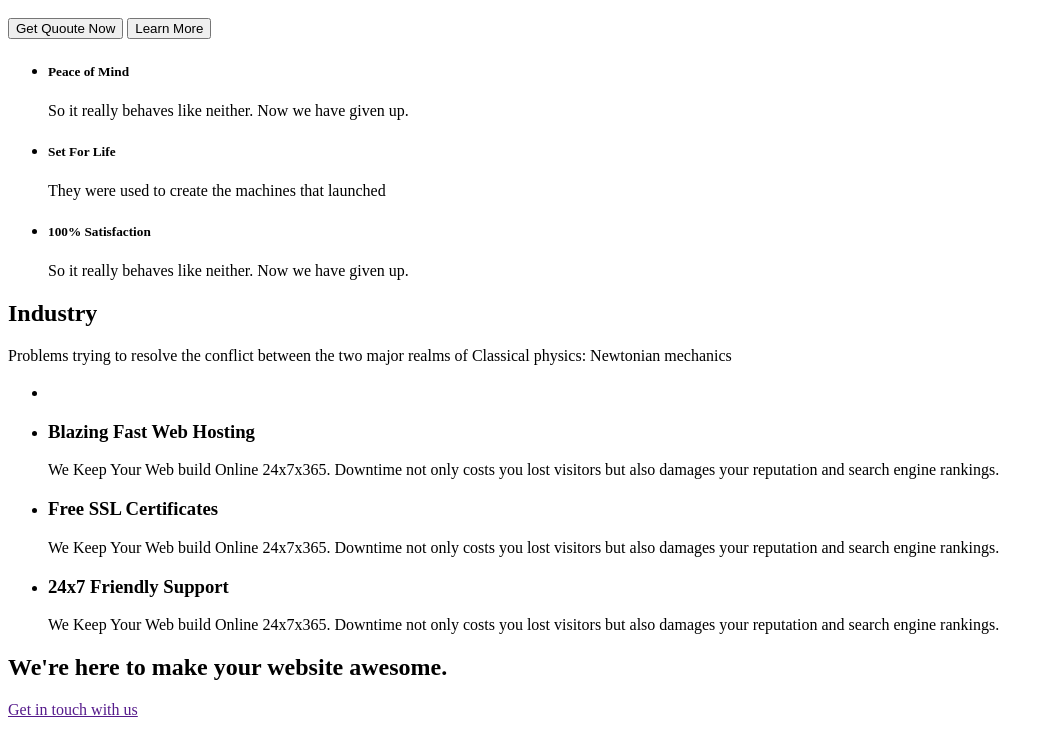
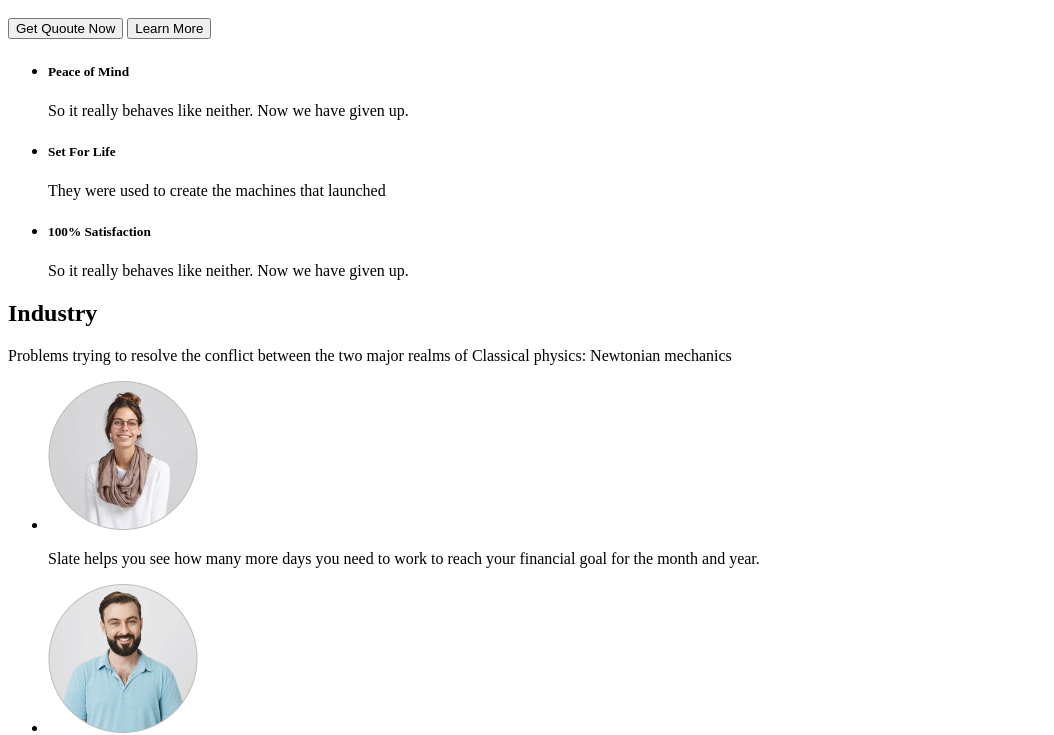
Before and after one commit to MEMario1337/LW2_, a plain HTML site: page task2/index.html in a window 1280 px wide. Shown: the part 227-962 px from the top of the page, without its empty margins (0-1054 px from the left). Drawn offline with Linux system fonts and the light colour scheme.

Commit message:
i'm so tired

```diff
--- a/task2/index.html
+++ b/task2/index.html
@@ -15,7 +15,7 @@
                 <li><a href="">Home</a></li>
                 <li><a href="">Pruduct</a></li>
                 <li><a href="">Contact</a></li>
-                <li><a href=""><img src="Electronics.png" alt=""></a></li>
+                <li><img src="Electronics.png" alt=""></li>
                 <li><a href="">+38 03456111</a></li>
                 <li><a href="">Login</a></li>
             </ul>
@@ -56,33 +56,29 @@
             the two major realms of Classical physics: Newtonian mechanics </p>
         <ul>
             <li>
-                <h3></h3>
-                <p></p>
+                <img src="user.1.jpg" alt="picture1",width = '149', height="149">
+                <p>Slate helps you see how
+                    many more days you need
+                    to work to reach your financial
+                    goal for the month and year.</p>
             </li>
             <li>
-                <h3>Blazing Fast Web Hosting</h3>
-                <p>We Keep Your Web build Online 24x7x365.
-                    Downtime not only costs you lost visitors but also damages your reputation and search engine
-                    rankings.</p>
+                <img src="user.2.jpg" alt="picture2",width = '149', height="149">
+                <p>Slate helps you see how
+                    many more days you need
+                    to work to reach your financial
+                    goal for the month and year.</p>
             </li>
             <li>
-                <h3>Free SSL Certificates</h3>
-                <p>We Keep Your Web build Online 24x7x365.
-                    Downtime not only costs you lost visitors but also damages your reputation and search engine
-                    rankings.</p>
-            </li>
-            <li>
-                <h3>24x7 Friendly Support</h3>
-                <p>We Keep Your Web build Online 24x7x365.
-                    Downtime not only costs you lost visitors but also damages your reputation and search engine
-                    rankings.</p>
+                <img src="user.3.jpg" alt="picture3",width = '149', height="149">
+                <p>Slate helps you see how
+                    many more days you need
+                    to work to reach your financial
+                    goal for the month and year.</p>
             </li>
         </ul>
     </section>
-    <section id="invitation">
-        <h2>We're here to make your website awesome.</h2>
-        <a href="">Get in touch with us</a>
-    </section>
+
     <section id="pricing">
     </section>
     <footer>
```
Also changed, not shown: index.html (+3 -3 lines), task2/user.1.jpg (added), task2/user.2.jpg (added), task2/user.3.jpg (added).
